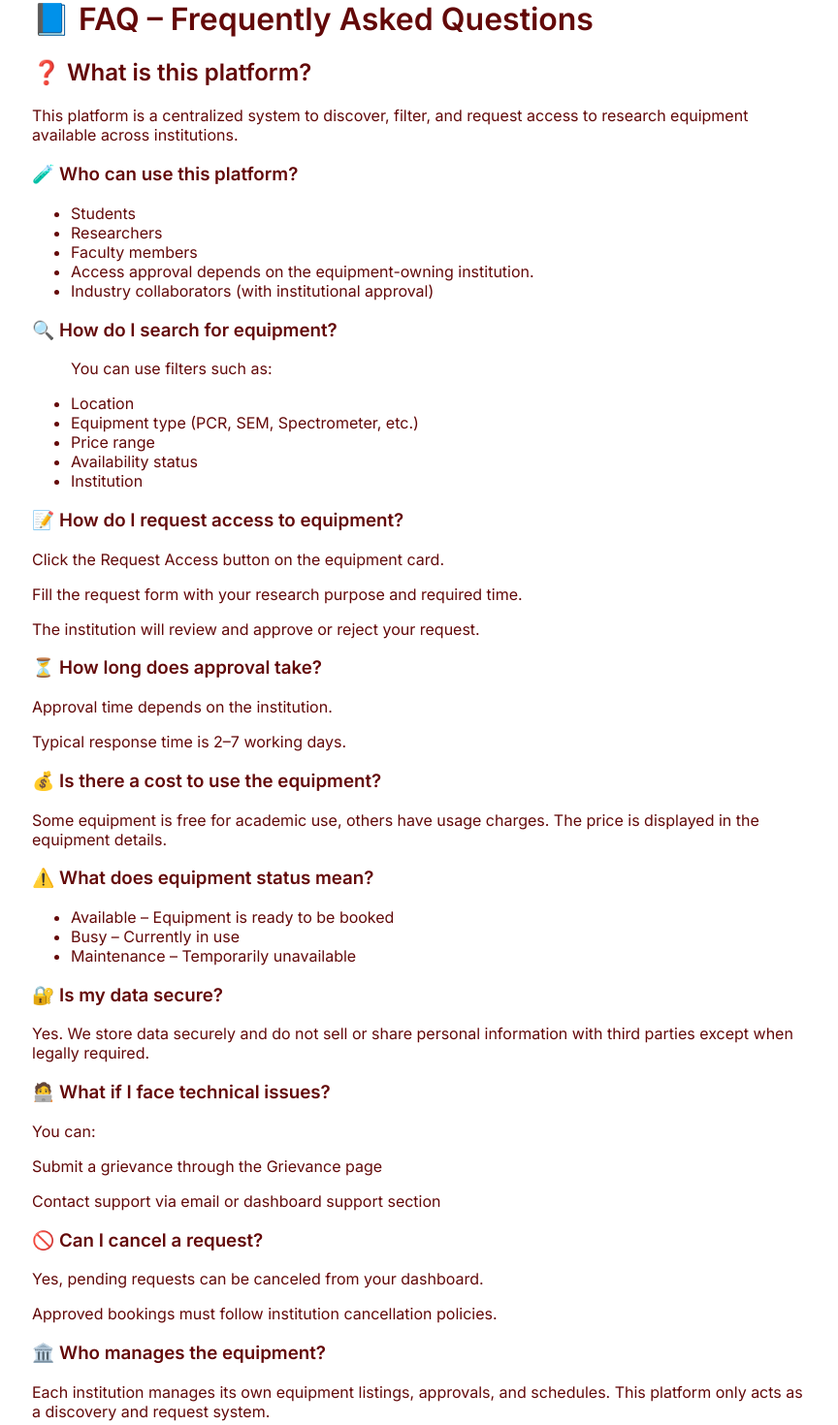
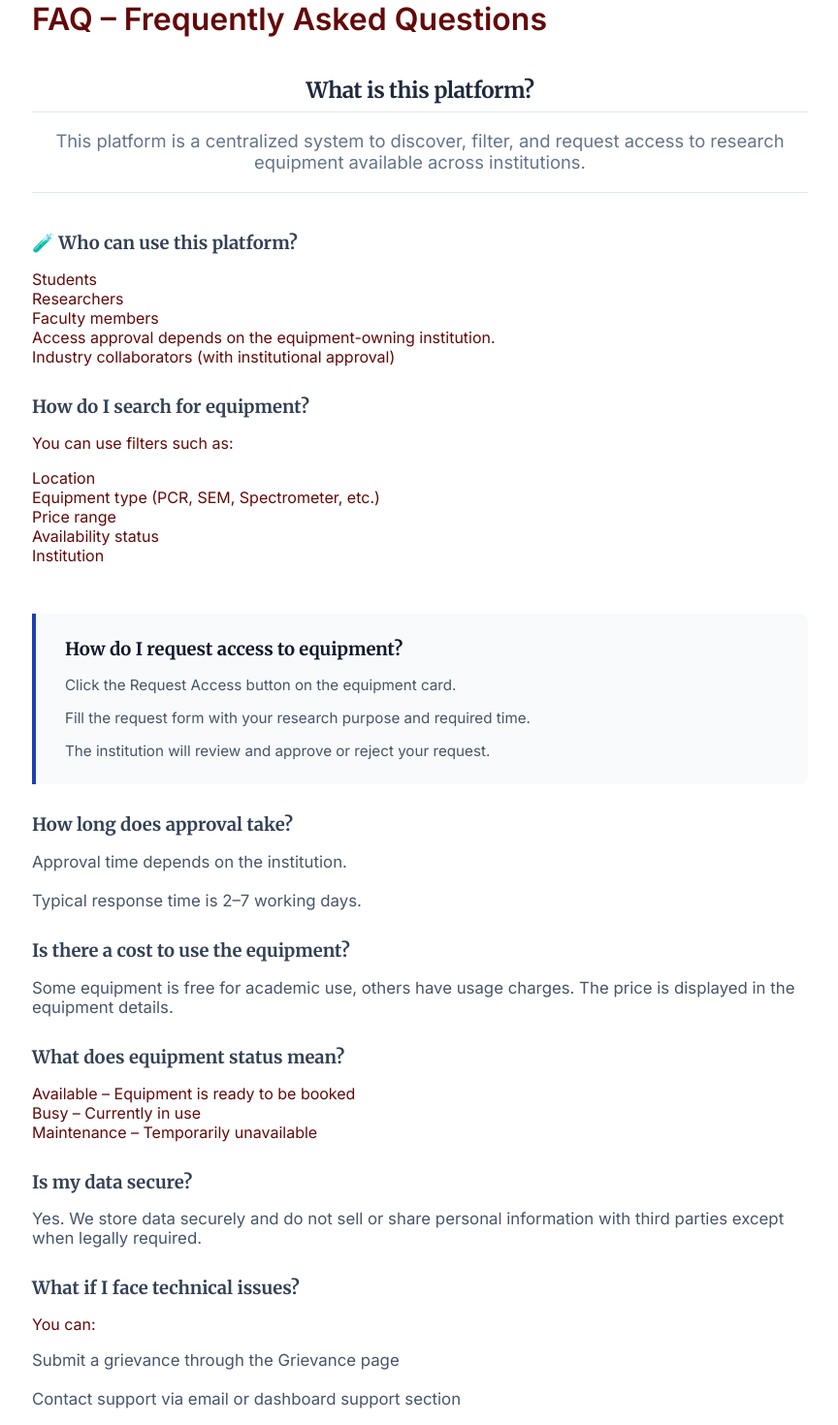
Before and after one commit to Nantha-Code/equipnet-india, a React (Vite) app: page /faq in a window 1280 px wide. Shown: the part 240-1710 px from the top of the page at 97% size, without its empty margins (207-1071 px from the left). Built offline with nearby package versions, Linux system fonts and the light colour scheme.

Commit message:
the faq pade class was added for css and and css page was created

```diff
--- a/src/components/common/footer/Faq.jsx
+++ b/src/components/common/footer/Faq.jsx
@@ -4,66 +4,98 @@ function Faq() {
   return (
     <>
     <div className="faq-main-container">
-    <h1>📘 FAQ – Frequently Asked Questions</h1>
-<h2>❓ What is this platform?</h2>
-<p>This platform is a centralized system to discover, filter, and request access to research equipment available across institutions.
+        <div className="tittle-1">
+
+    <h1 className='tittle-h1'>FAQ – Frequently Asked Questions</h1>
+<h2 className='tittle-h2'> What is this platform?</h2>
+<p className='tittle-para'>This platform is a centralized system to discover, filter, and request access to research equipment available across institutions.
 </p>
+        </div>
 
-<h3>🧪 Who can use this platform?</h3>
-<ul>
-    <li>Students</li>
-    <li>Researchers</li>
-    <li>Faculty members</li>
-    <li>Access approval depends on the equipment-owning institution.</li>
-    <li>Industry collaborators (with institutional approval)</li>
+<div className="tittle-2">
+
+<h3 className='tittle-h3'>🧪 Who can use this platform?</h3>
+<ul className='tittle-ul'>
+    <li className='tittle-ul-li'>Students</li>
+    <li className='tittle-ul-li'>Researchers</li>
+    <li className='tittle-ul-li'>Faculty members</li>
+    <li className='tittle-ul-li'>Access approval depends on the equipment-owning institution.</li>
+    <li className='tittle-ul-li'>Industry collaborators (with institutional approval)</li>
 </ul>
+</div>
 
-<h3>🔍 How do I search for equipment?</h3>
-<ul>
-    <p>You can use filters such as:</p>
-    <li>Location</li>
-    <li>Equipment type (PCR, SEM, Spectrometer, etc.)</li>
-    <li>Price range</li>
-    <li>Availability status</li>
-    <li>Institution</li>
+<div className="tittle-3">
+
+<h3 className='tittle-h3'>How do I search for equipment?</h3>
+<ul className='tittle-ul'>
+    <p className='sub-para'>You can use filters such as:</p>
+    <li className='tittle-ul-li'>Location</li>
+    <li className='tittle-ul-li'>Equipment type (PCR, SEM, Spectrometer, etc.)</li>
+    <li className='tittle-ul-li'>Price range</li>
+    <li className='tittle-ul-li'>Availability status</li>
+    <li className='tittle-ul-li'>Institution</li>
 </ul>
-<h3>📝 How do I request access to equipment?</h3>
-<p>Click the Request Access button on the equipment card.
-</p>
-<p>Fill the request form with your research purpose and required time.</p>
-<p>The institution will review and approve or reject your request.</p>
-<h3>⏳ How long does approval take?</h3>
-<p>Approval time depends on the institution.</p>
-<p>Typical response time is 2–7 working days.</p>
+</div>
 
-<h3>💰 Is there a cost to use the equipment?</h3>
-<p>Some equipment is free for academic use, others have usage charges.
+<div className="tittle-4">
+
+<h3 className='tittle-h3'>How do I request access to equipment?</h3>
+<p className='tittle-para'>Click the Request Access button on the equipment card.</p>
+<p className='tittle-para'>Fill the request form with your research purpose and required time.</p>
+<p className='tittle-para'>The institution will review and approve or reject your request.</p>
+</div>
+
+<div className="tittle-5">
+
+<h3 className='tittle-h3'> How long does approval take?</h3>
+<p className='tittle-para'>Approval time depends on the institution.</p>
+<p className='tittle-para'>Typical response time is 2–7 working days.</p>
+</div>
+
+<div className="tittle-6">
+
+<h3 className='tittle-h3'> Is there a cost to use the equipment?</h3>
+<p className='tittle-para'>Some equipment is free for academic use, others have usage charges.
 The price is displayed in the equipment details.</p>
+</div>
 
-<h3>⚠️ What does equipment status mean?</h3>
-<ul>
-    <li>Available – Equipment is ready to be booked</li>
-    <li>Busy – Currently in use</li>
-    <li>Maintenance – Temporarily unavailable</li>
+<div className="tittle-7">
+
+<h3 className='tittle-h3'> What does equipment status mean?</h3>
+<ul className='tittle-ul'>
+    <li className='tittle-ul-li'>Available – Equipment is ready to be booked</li>
+    <li className='tittle-ul-li'>Busy – Currently in use</li>
+    <li className='tittle-ul-li'>Maintenance – Temporarily unavailable</li>
 </ul>
+</div>
 
+<div className="tittle-8">
 
-<h3>🔐 Is my data secure?</h3>
-<p>Yes. We store data securely and do not sell or share personal information with third parties except when legally required.</p>
+<h3 className='tittle-h3'> Is my data secure?</h3>
+<p className='tittle-para'>Yes. We store data securely and do not sell or share personal information with third parties except when legally required.</p>
 
-<h3>🧑‍💻 What if I face technical issues?</h3>
-<p>You can:</p>
-<p>Submit a grievance through the Grievance page</p>
-<p>Contact support via email or dashboard support section</p>
+<div className="tittle-8i">
 
+<h3 className='tittle-h3'>What if I face technical issues?</h3>
+<p className='sub-para'>You can:</p>
+<p className='tittle-para'>Submit a grievance through the Grievance page</p>
+<p className='tittle-para'>Contact support via email or dashboard support section</p>
+</div>
 
-<h3>🚫 Can I cancel a request?</h3>
-<p>Yes, pending requests can be canceled from your dashboard.</p>
-<p>Approved bookings must follow institution cancellation policies.</p>
+<div className="tittle-8ii">
 
-<h3>🏛️ Who manages the equipment?</h3>
-<p>Each institution manages its own equipment listings, approvals, and schedules.
+<h3 className='tittle-h3'>Can I cancel a request?</h3>
+<p className='tittle-para'>Yes, pending requests can be canceled from your dashboard.</p>
+<p className='tittle-para'>Approved bookings must follow institution cancellation policies.</p>
+</div>
+
+<div className="tittle-8iii">
+
+<h3 className='tittle-h3'>Who manages the equipment?</h3>
+<p className='tittle-para'>Each institution manages its own equipment listings, approvals, and schedules.
 This platform only acts as a discovery and request system.</p>
+ </div>
+</div>
 
     </div>
     </>
```
Also changed, not shown: src/components/common/footer/Faq.css (added).
